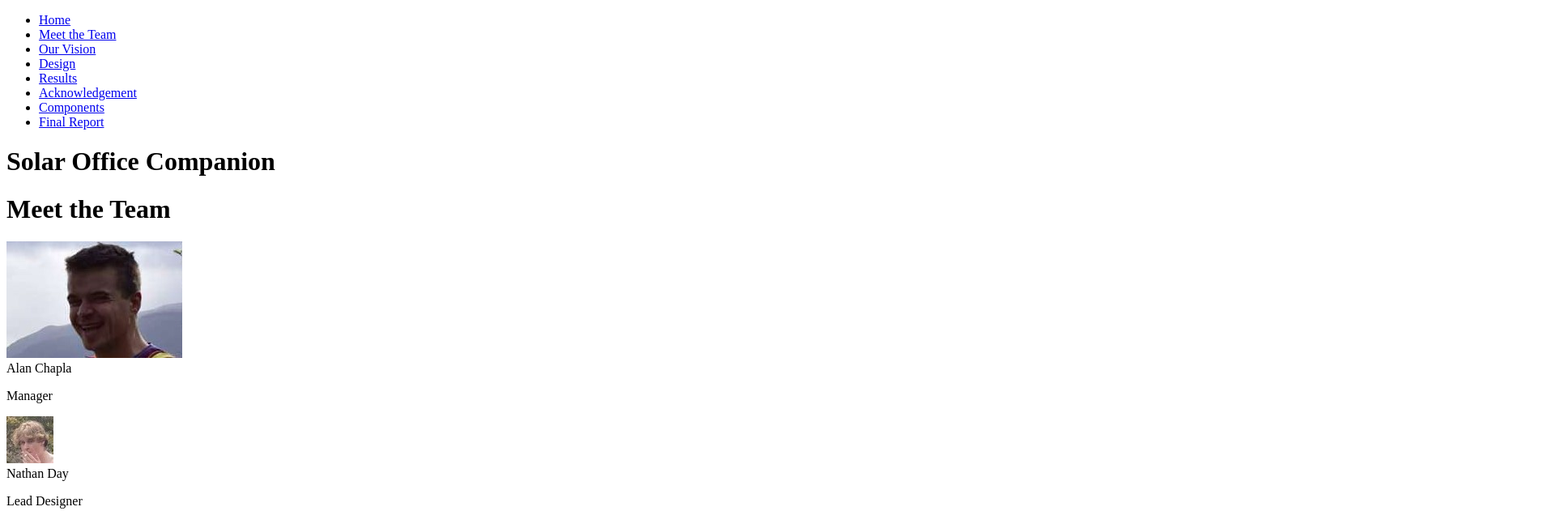
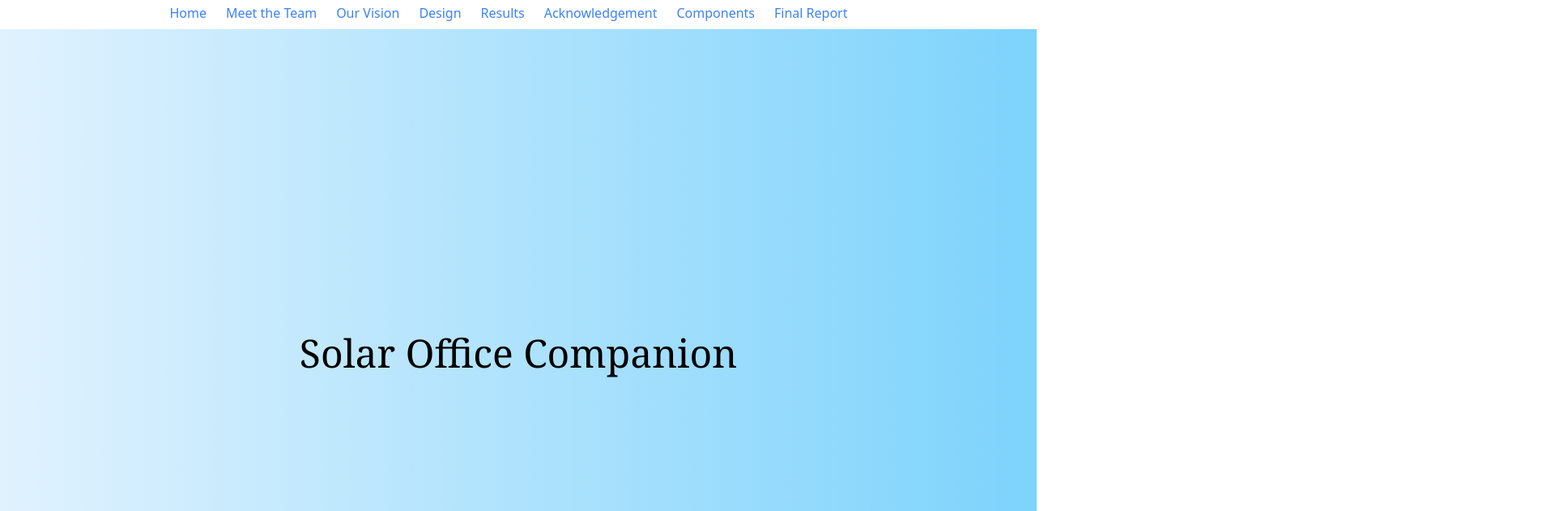
Before and after one commit to matthewtran1/SolarOfficeCompanion, a plain HTML site: page index.html in a window 1280 px wide. Shown: the top 631 px of the page at 81% size, 1920 px wide, since content can reach past the window. Drawn offline with Linux system fonts and the light colour scheme.

Commit message:
Update index.html

```diff
--- a/index.html
+++ b/index.html
@@ -3,7 +3,7 @@
 <head>
     <meta charset="UTF-8">
     <meta name="viewport" content="width=device-width, initial-scale=1.0">
-    <link rel="stylesheet" href="/SolarOfficeCompanion/dist/output.css">
+    <link rel="stylesheet" href="/SolarOfficeCompanion/build.css">
     <title>Solar Office Companion</title>
 
 </head>
```
